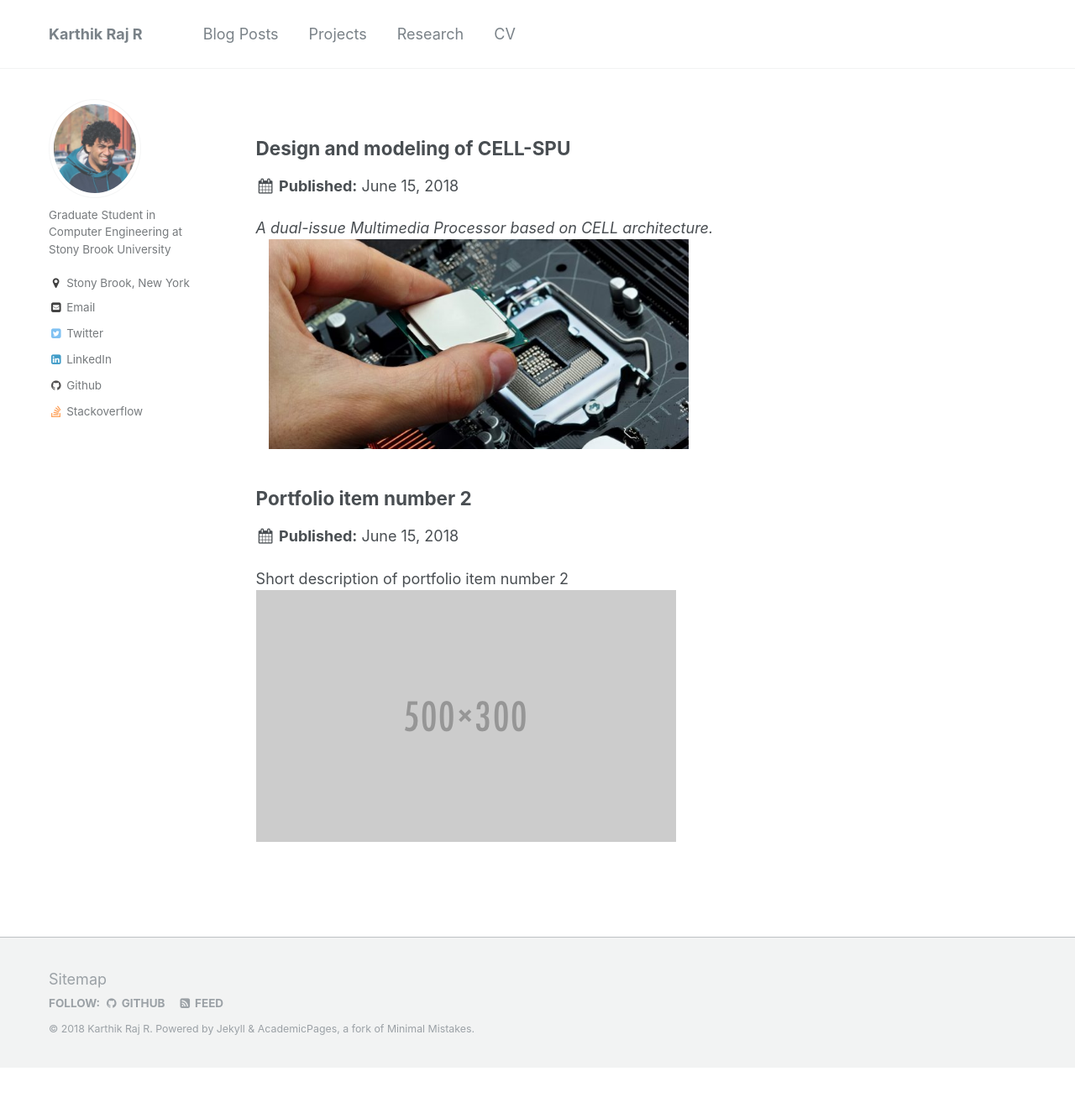
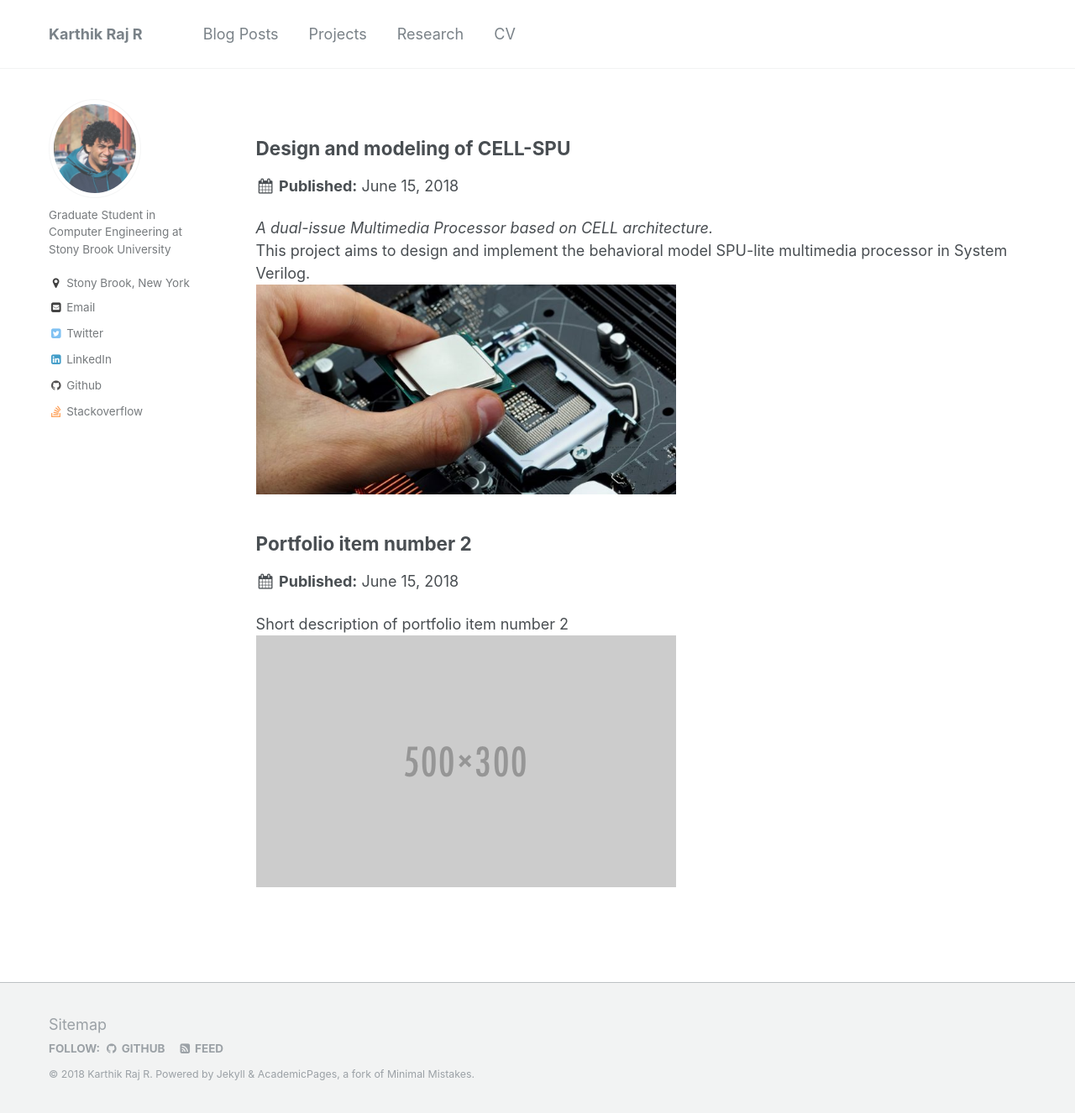
Before and after one commit to Karthik4293/Karthik4293.github.io, a Jekyll site: the page built from _pages/portfolio.html, in a window 1280 px wide and 1326 px high. Shown: the whole window at 84% size. Built offline with Jekyll 4.4.1, drawn with Linux system fonts in a browser that asks for light colours.

Commit message:
updating first project

```diff
--- a/_portfolio/CELL-SPU.md
+++ b/_portfolio/CELL-SPU.md
@@ -1,6 +1,6 @@
 ---
 title: "Design and modeling of CELL-SPU"
-excerpt: "<i>A dual-issue Multimedia Processor based on CELL architecture.</i><br/><img  width = '500' src='/images/CELL_SPU.jpg' hspace='15'>"
+excerpt: "<i>A dual-issue Multimedia Processor based on CELL architecture.</i>  <br/>This project aims to design and implement the behavioral model SPU-lite multimedia processor in System Verilog.<br/><img width ='500' src='/images/CELL_SPU.jpg'>"
 collection: portfolio
 ---
 
```
